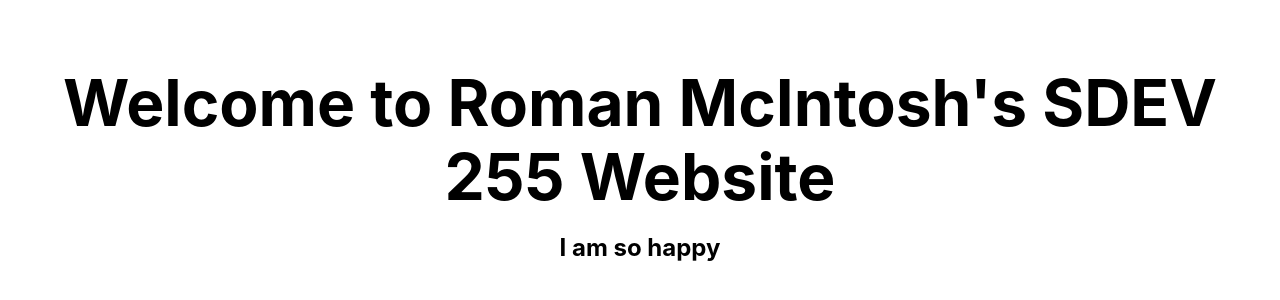
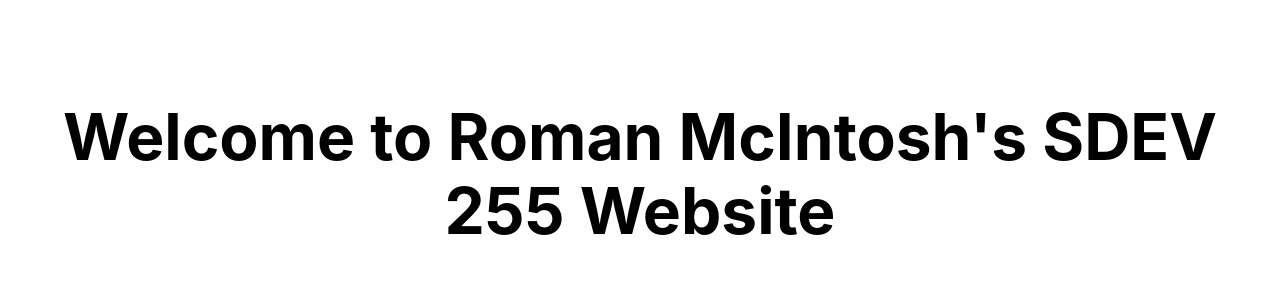
Before and after one commit to romac1314/SDEV255, a website built with Vite: page index.html in a window 1280 px wide. Shown: the part 226-526 px from the top of the page. Built offline with nearby package versions, Linux system fonts and the light colour scheme.

Commit message:
changed back to h1

```diff
--- a/index.html
+++ b/index.html
@@ -10,7 +10,6 @@
   <body>
     <main>
       <h1 class="title">Welcome to Roman McIntosh's SDEV 255 Website</h1>
-      <h2> I am so happy</h2>
       <script src="script.js"></script>
     </main>
   </body>
```
